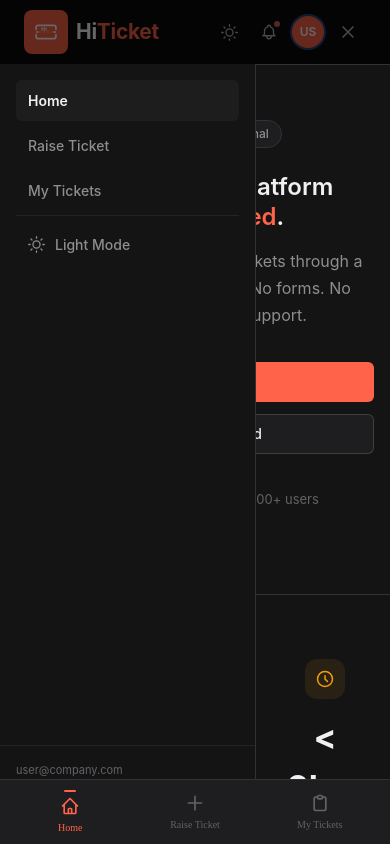
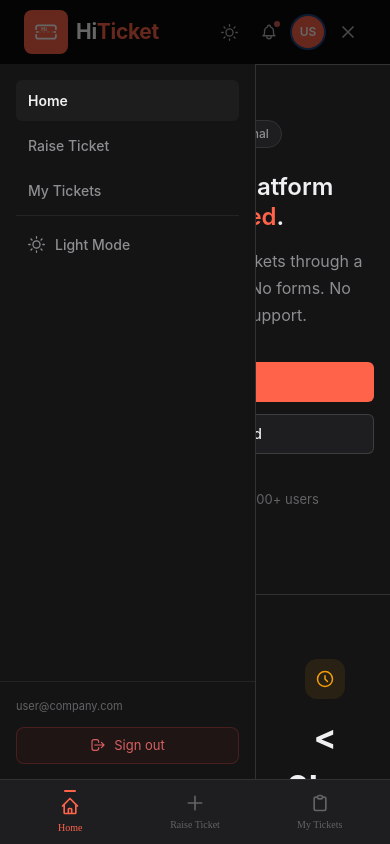
Before and after one commit to chaitanyadeepc/it-ticketing, a React (Vite) app in the folder helpdesk-ai/: page / in a window 390 px wide. Both pictures are taken after a click on the button 348 px from the left and 32 px from the top of the page. Shown: the top 844 px of the page. Built offline with nearby package versions, Linux system fonts and the light colour scheme.

Commit message:
fix: hamburger drawer footer no longer hidden behind BottomNav

```diff
--- a/helpdesk-ai/src/components/layout/Navbar.jsx
+++ b/helpdesk-ai/src/components/layout/Navbar.jsx
@@ -295,8 +295,9 @@ const Navbar = () => {
       {isMobileMenuOpen && (
         <>
           <div className="fixed inset-0 bg-black/60 z-40 md:hidden" onClick={() => setIsMobileMenuOpen(false)} />
-          <div className="fixed top-16 left-0 w-64 h-[calc(100vh-4rem)] border-r z-50 md:hidden animate-slide-right overflow-y-auto" style={{ backgroundColor: 'var(--color-canvas-default)', borderColor: 'var(--color-border-default)' }}>
-            <div className="p-4 space-y-1">
+          <div className="fixed top-16 left-0 w-64 h-[calc(100vh-4rem)] border-r z-50 md:hidden animate-slide-right flex flex-col" style={{ backgroundColor: 'var(--color-canvas-default)', borderColor: 'var(--color-border-default)' }}>
+            {/* Scrollable nav links */}
+            <div className="flex-1 overflow-y-auto p-4 space-y-1 pb-2">
               {navLinks.map((link) => {
                 const isActive = location.pathname === link.path;
                 return (
@@ -317,7 +318,8 @@ const Navbar = () => {
                 </button>
               </div>
             </div>
-            <div className="absolute bottom-0 left-0 right-0 p-4 border-t" style={{ borderColor: 'var(--color-border-muted)' }}>
+            {/* Footer — sits above BottomNav (pb accounts for 64px bottom bar) */}
+            <div className="flex-shrink-0 p-4 pb-20 border-t" style={{ borderColor: 'var(--color-border-muted)' }}>
               <p className="text-[11px] text-[#52525b] mb-3 truncate">{userEmail}</p>
               <button onClick={handleLogout}
                 className="w-full flex items-center justify-center gap-2 px-3 py-2 text-[13px] text-[#ef4444] border border-[#ef4444]/20 bg-[#ef4444]/5 hover:bg-[#ef4444]/10 rounded-lg transition-colors">
```
